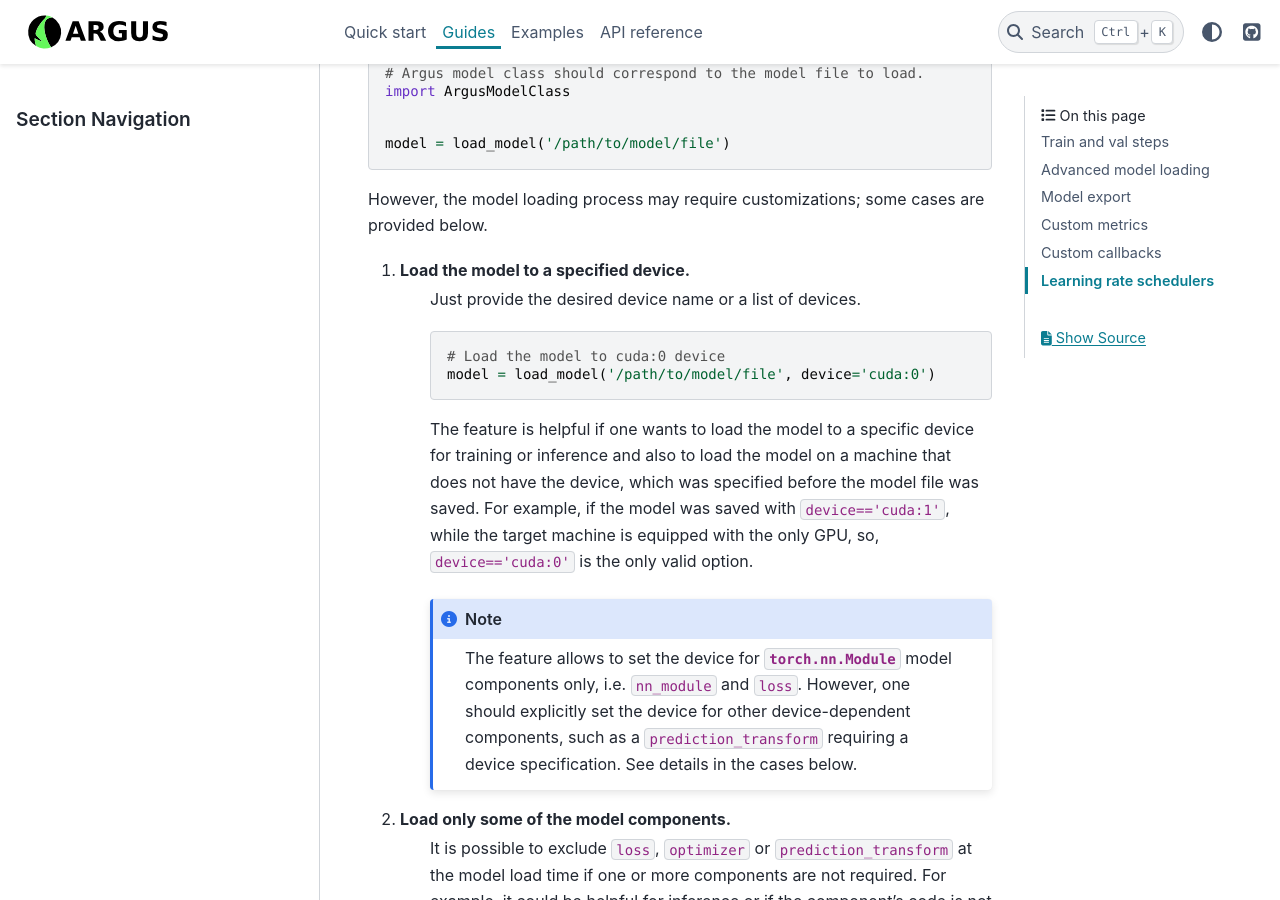
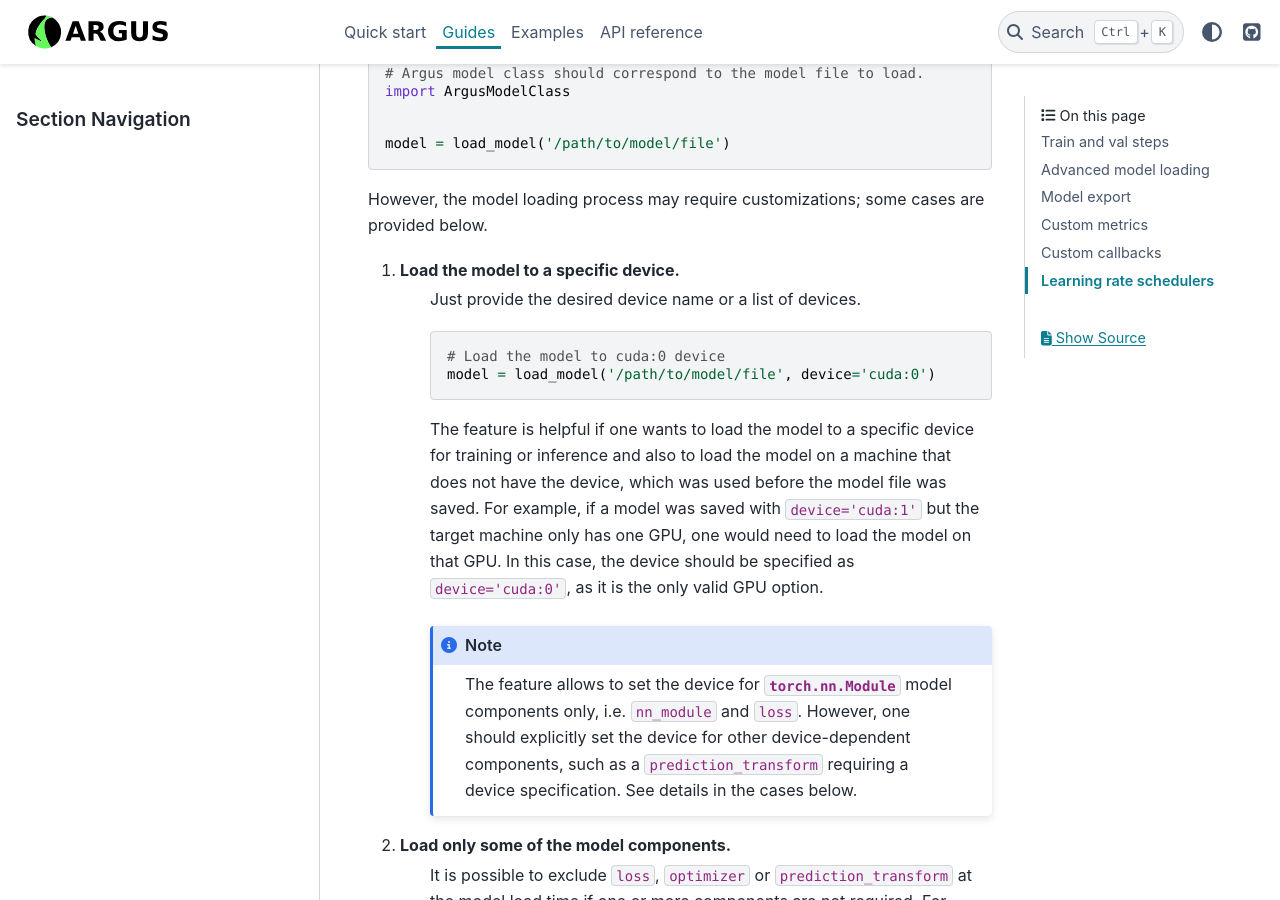
Before and after one commit to lRomul/argus, a Sphinx documentation site: the page built from docs/source/guides.rst, in a window 1280 px wide and 900 px high, scrolled down 3283 px. Built offline with Sphinx 7.4.7 and the PyData theme 0.15.4, drawn with Linux system fonts in a browser that asks for light colours.

Commit message:
docs: Improve clarity on models loading

```diff
--- a/docs/source/guides.rst
+++ b/docs/source/guides.rst
@@ -147,7 +147,7 @@ The simplest user case is allows to load a model with saved parameters and compo
 
 However, the model loading process may require customizations; some cases are provided below.
 
-1. Load the model to a specified device.
+1. Load the model to a specific device.
     Just provide the desired device name or a list of devices.
 
     .. code:: python
@@ -156,9 +156,10 @@ However, the model loading process may require customizations; some cases are pr
         model = load_model('/path/to/model/file', device='cuda:0')
 
     The feature is helpful if one wants to load the model to a specific device for training or inference
-    and also to load the model on a machine that does not have the device, which was specified before the
-    model file was saved. For example, if the model was saved with ``device=='cuda:1'``,
-    while the target machine is equipped with the only GPU, so, ``device=='cuda:0'`` is the only valid option.
+    and also to load the model on a machine that does not have the device, which was used before the
+    model file was saved. For example, if a model was saved with ``device='cuda:1'`` but the target machine
+    only has one GPU, one would need to load the model on that GPU. In this case, the device
+    should be specified as ``device='cuda:0'``, as it is the only valid GPU option.
 
     .. note::
 
```
